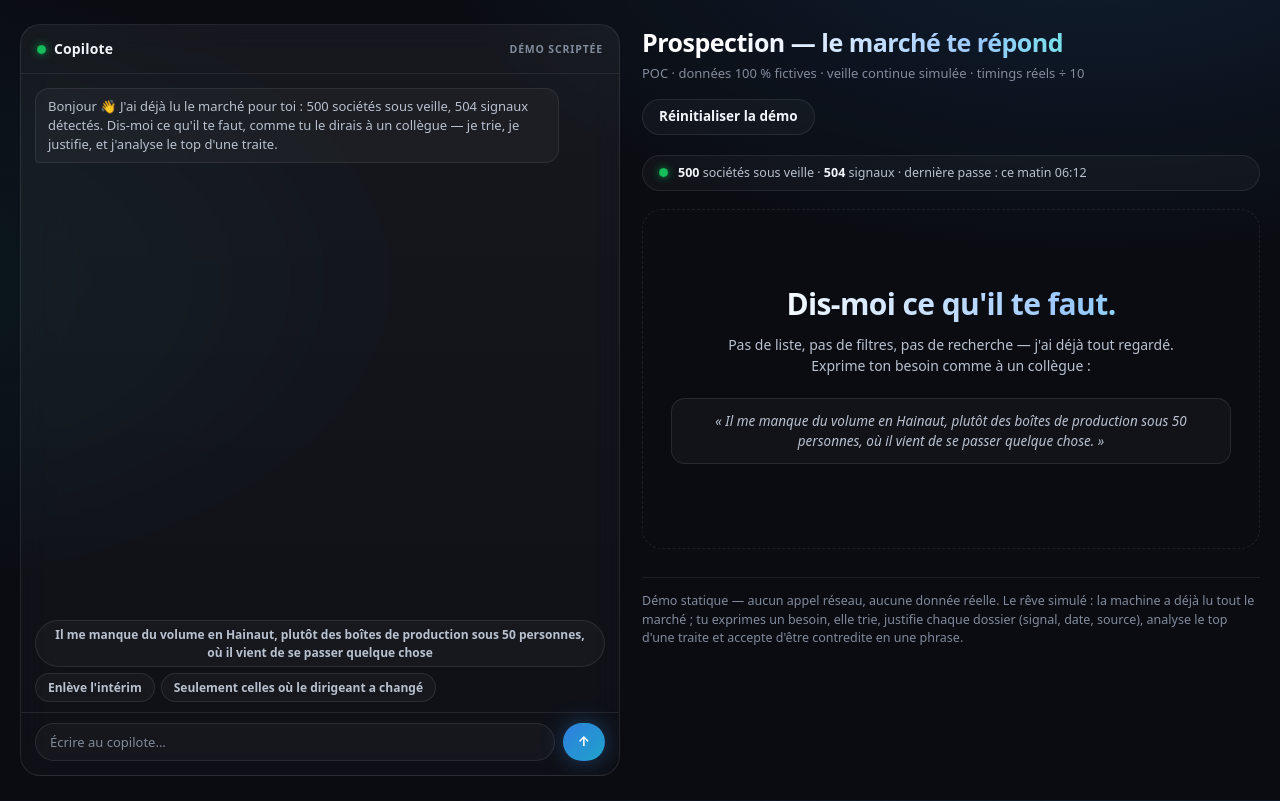
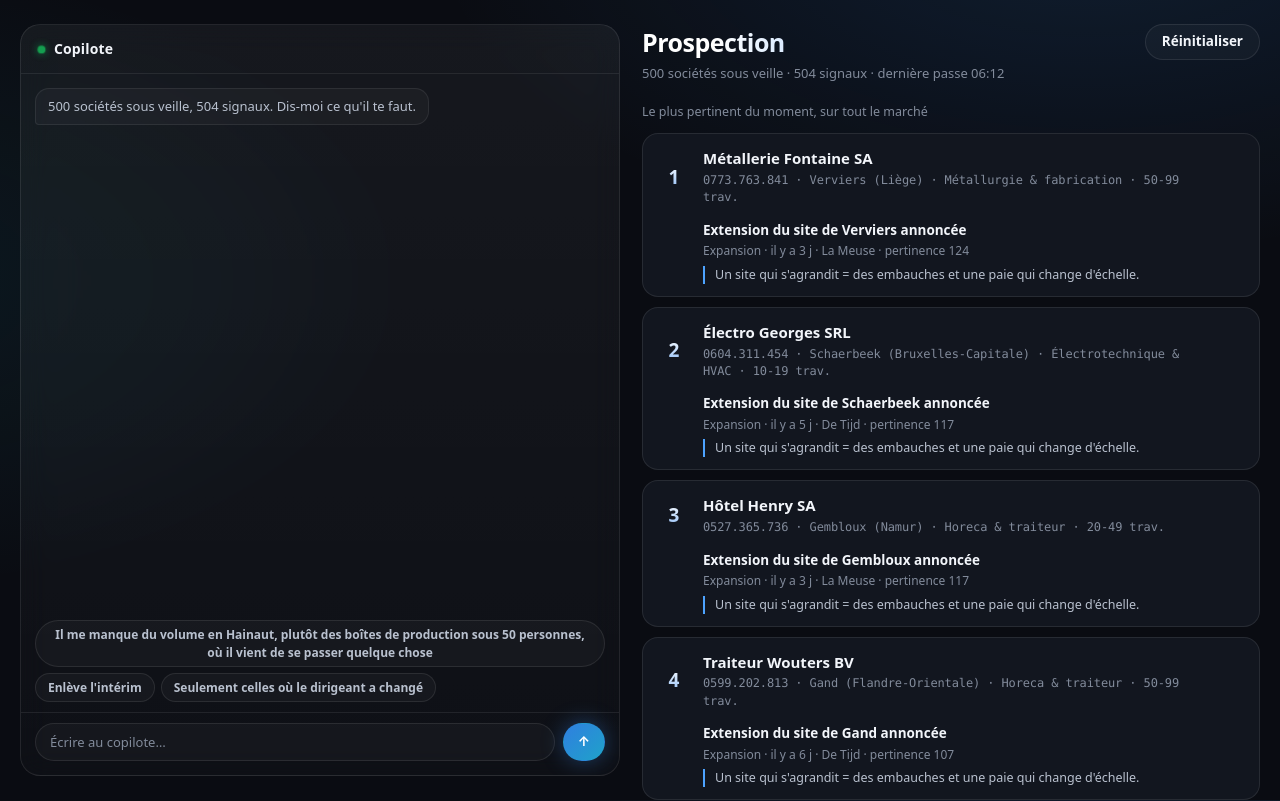
Before and after one commit to nukkeninprod/prospect-oneclick-poc, a React (Vite) app: page / in a window 1280 px wide. Shown: the top 801 px of the page. Built offline with nearby package versions, Linux system fonts and the light colour scheme.

Commit message:
Épuré : sociétés visibles d'entrée (top marché par pertinence), badges silencieux, header/footer minimaux, ✕ au survol
Co-Authored-By: Claude <noreply@anthropic.com>

```diff
--- a/src/App.tsx
+++ b/src/App.tsx
@@ -47,11 +47,8 @@ function saveRuns(runs: Runs) {
 
 function phaseBadge(run: RunState | undefined, p: Prospect, queued: boolean) {
   if (!run || run.phase === "idle") {
-    return queued ? (
-      <span className="badge badge-running">En file…</span>
-    ) : (
-      <span className="badge badge-neutral">À analyser</span>
-    );
+    // Pas de badge tant que rien ne tourne — l'écran reste silencieux.
+    return queued ? <span className="badge badge-running">En file…</span> : null;
   }
   switch (run.phase) {
     case "running":
@@ -141,12 +138,14 @@ export default function App() {
   const [queue, setQueue] = useState<string[]>([]);
   const [criteria, setCriteria] = useState<Criteria>({ ...EMPTY_CRITERIA });
   const [dismissed, setDismissed] = useState<Set<string>>(new Set());
-  const [result, setResult] = useState<RankResult | null>(null);
+  // Les sociétés sont visibles d'entrée : top du marché, trié par pertinence.
+  const [result, setResult] = useState<RankResult>(() => rank({ ...EMPTY_CRITERIA }, new Set()));
+  const [refined, setRefined] = useState(false);
   const [messages, setMessages] = useState<ChatMsg[]>([
     {
       id: 0,
       from: "bot",
-      text: `Bonjour 👋 J'ai déjà lu le marché pour toi : ${MARKET.length} sociétés sous veille, ${TOTAL_SIGNALS} signaux détectés. Dis-moi ce qu'il te faut, comme tu le dirais à un collègue — je trie, je justifie, et j'analyse le top d'une traite.`,
+      text: `${MARKET.length} sociétés sous veille, ${TOTAL_SIGNALS} signaux. Dis-moi ce qu'il te faut.`,
     },
   ]);
 
@@ -249,18 +248,20 @@ export default function App() {
     if (isReset) {
       setCriteria({ ...EMPTY_CRITERIA });
       setDismissed(new Set());
-      setResult(null);
-      pushMsg("bot", "Nouveau besoin — je t'écoute. Le marché est toujours sous veille.");
+      setResult(rank({ ...EMPTY_CRITERIA }, new Set()));
+      setRefined(false);
+      pushMsg("bot", "Vue d'ensemble rétablie — exprime un besoin quand tu veux.");
       return;
     }
     if (!matchedAnything) {
       pushMsg(
         "bot",
-        "Je n'ai pas saisi de critère. Parle-moi province (« Hainaut », « Wallonie »), secteur (« production », « construction »…), taille (« sous 50 »), actualité (« où il se passe quelque chose », « le dirigeant a changé ») — ou « recommence ».",
+        "Je n'ai pas saisi de critère. Province, secteur, taille (« sous 50 »), actualité (« où il se passe quelque chose », « le dirigeant a changé ») — ou « recommence ».",
       );
       return;
     }
     setCriteria(c2);
+    setRefined(true);
     const res = compose(c2, dismissed);
     pushMsg("bot", ackFor(understood, res, c2));
   };
@@ -288,7 +289,8 @@ export default function App() {
     setQueue([]);
     setCriteria({ ...EMPTY_CRITERIA });
     setDismissed(new Set());
-    setResult(null);
+    setResult(rank({ ...EMPTY_CRITERIA }, new Set()));
+    setRefined(false);
     sweepActive.current = false;
     sweepIds.current.clear();
     try {
@@ -305,44 +307,30 @@ export default function App() {
       <div className="page">
         <header className="header">
           <div>
-            <h1>Prospection — le marché te répond</h1>
+            <h1>Prospection</h1>
             <p className="subtitle">
-              POC · données 100 % fictives · veille continue simulée · timings réels ÷ 10
+              {MARKET.length} sociétés sous veille · {TOTAL_SIGNALS} signaux · dernière passe 06:12
             </p>
           </div>
-          <button className="btn-secondary" onClick={reset}>Réinitialiser la démo</button>
+          <button className="btn-secondary" onClick={reset}>Réinitialiser</button>
         </header>
 
-        <div className="corpus-strip">
-          <span className="pulse-dot" aria-hidden="true" />
-          <span>
-            <strong>{MARKET.length}</strong> sociétés sous veille · <strong>{TOTAL_SIGNALS}</strong> signaux
-            · dernière passe : ce matin 06:12
-          </span>
-        </div>
-
-        {result === null ? (
-          <div className="dream-empty">
-            <p className="dream-title">Dis-moi ce qu'il te faut.</p>
-            <p className="dream-sub">
-              Pas de liste, pas de filtres, pas de recherche — j'ai déjà tout regardé.
-              Exprime ton besoin comme à un collègue :
-            </p>
-            <button className="dream-example" onClick={() => handleChat(DREAM_PHRASE)}>
-              « {DREAM_PHRASE}. »
-            </button>
-          </div>
-        ) : (
-          <>
         <div className="result-head">
           <span>
-                Top {Math.min(criteria.topN, result.matchCount)} ·{" "}
+            {refined ? (
+              <>
                 <strong>{result.matchCount}</strong> correspondent ·{" "}
                 <strong>{result.excludedCount}</strong> écartées d'office
+              </>
+            ) : (
+              <>Le plus pertinent du moment, sur tout le marché</>
+            )}
           </span>
+          {refined && (
             <button className="chip" onClick={() => handleChat("recommence")}>
               Nouveau besoin
             </button>
+          )}
         </div>
         <main className="list">
           {result.top.length === 0 ? (
@@ -363,15 +351,8 @@ export default function App() {
             ))
           )}
         </main>
-          </>
-        )}
 
-        <footer className="footer">
-          Démo statique — aucun appel réseau, aucune donnée réelle. Le rêve simulé : la machine
-          a déjà lu tout le marché ; tu exprimes un besoin, elle trie, justifie chaque dossier
-          (signal, date, source), analyse le top d'une traite et accepte d'être contredite en
-          une phrase.
-        </footer>
+        <footer className="footer">Démo · données 100 % fictives.</footer>
       </div>
     </div>
   );
--- a/src/Chat.tsx
+++ b/src/Chat.tsx
@@ -43,7 +43,6 @@ export function Chat({
       <div className="chat-head">
         <span className="pulse-dot" aria-hidden="true" />
         Copilote
-        <span className="muted-tag">démo scriptée</span>
       </div>
       <div className="chat-body" ref={bodyRef}>
         {messages.map((m) => (
--- a/src/styles.css
+++ b/src/styles.css
@@ -217,37 +217,12 @@ button:disabled { opacity: 0.45; cursor: default; }
 .btn-ghost { background: transparent; color: var(--accent-strong); padding: 7px 10px; }
 .btn-ghost:not(:disabled):hover { background: var(--accent-tint); }
 
-/* ============ Bandeau corpus + écran vide du rêve ============ */
-.corpus-strip {
-  display: flex; align-items: center; gap: 10px;
-  background: var(--surface-2); border: 1px solid var(--hairline);
-  border-radius: var(--radius-pill); padding: 8px 16px;
-  font-size: 12.5px; color: var(--ink-2); margin-bottom: 18px;
-}
-.corpus-strip strong { color: var(--ink); font-variant-numeric: tabular-nums; }
-
-.dream-empty {
-  text-align: center; padding: 72px 24px 84px;
-  border: 1.5px dashed var(--hairline); border-radius: 20px;
-}
-.dream-title {
-  margin: 0 0 10px; font-size: 30px; font-weight: 750; letter-spacing: -0.02em;
-  background: linear-gradient(92deg, #ffffff 15%, #9cc8ff 70%, #6ee4e4);
-  -webkit-background-clip: text; background-clip: text; color: transparent;
-}
-.dream-sub { margin: 0 auto 22px; max-width: 480px; color: var(--ink-2); font-size: 14px; }
-.dream-example {
-  background: var(--surface-2); border: 1px solid var(--ring); color: var(--ink-2);
-  border-radius: 14px; padding: 12px 18px; font-size: 13.5px; font-weight: 500;
-  max-width: 560px; font-style: italic; line-height: 1.5;
-}
-.dream-example:hover { border-color: var(--accent); color: var(--ink); }
-
+/* ============ En-tête des résultats ============ */
 .result-head {
   display: flex; align-items: center; justify-content: space-between; gap: 10px;
-  margin-bottom: 12px; font-size: 13px; color: var(--ink-2); flex-wrap: wrap;
+  margin-bottom: 12px; font-size: 12.5px; color: var(--ink-muted); flex-wrap: wrap;
 }
-.result-head strong { color: var(--ink); font-variant-numeric: tabular-nums; }
+.result-head strong { color: var(--ink-2); font-variant-numeric: tabular-nums; }
 
 /* ============ Lignes de résultat ============ */
 .result-enter { animation: rise 460ms ease backwards; }
@@ -257,7 +232,8 @@ button:disabled { opacity: 0.45; cursor: default; }
   background: linear-gradient(180deg, #ffffff, #86b8f7);
   -webkit-background-clip: text; background-clip: text; color: transparent;
 }
-.dismiss { color: var(--ink-muted); font-size: 14px; padding: 7px 9px; }
+.dismiss { color: var(--ink-muted); font-size: 14px; padding: 7px 9px; opacity: 0; transition: opacity 140ms ease; }
+.row:hover .dismiss, .dismiss:focus-visible { opacity: 1; }
 .dismiss:hover { color: var(--critical-text); background: var(--critical-tint); }
 
 .reason { padding: 0 16px 12px 60px; }
```
Also changed, not shown: 5 other files (tests, documents, lock files or other folders). Lines whose indentation alone changed are shown as unchanged.
